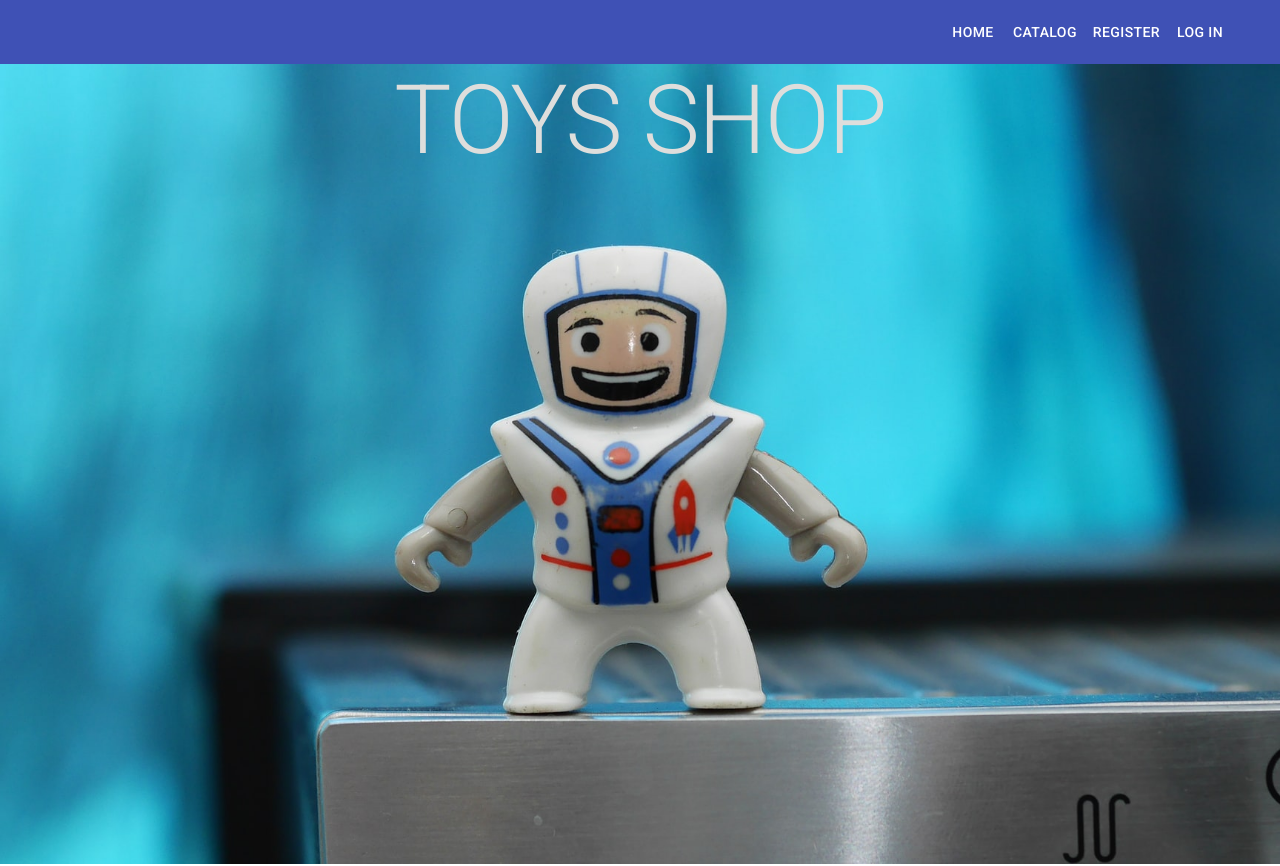
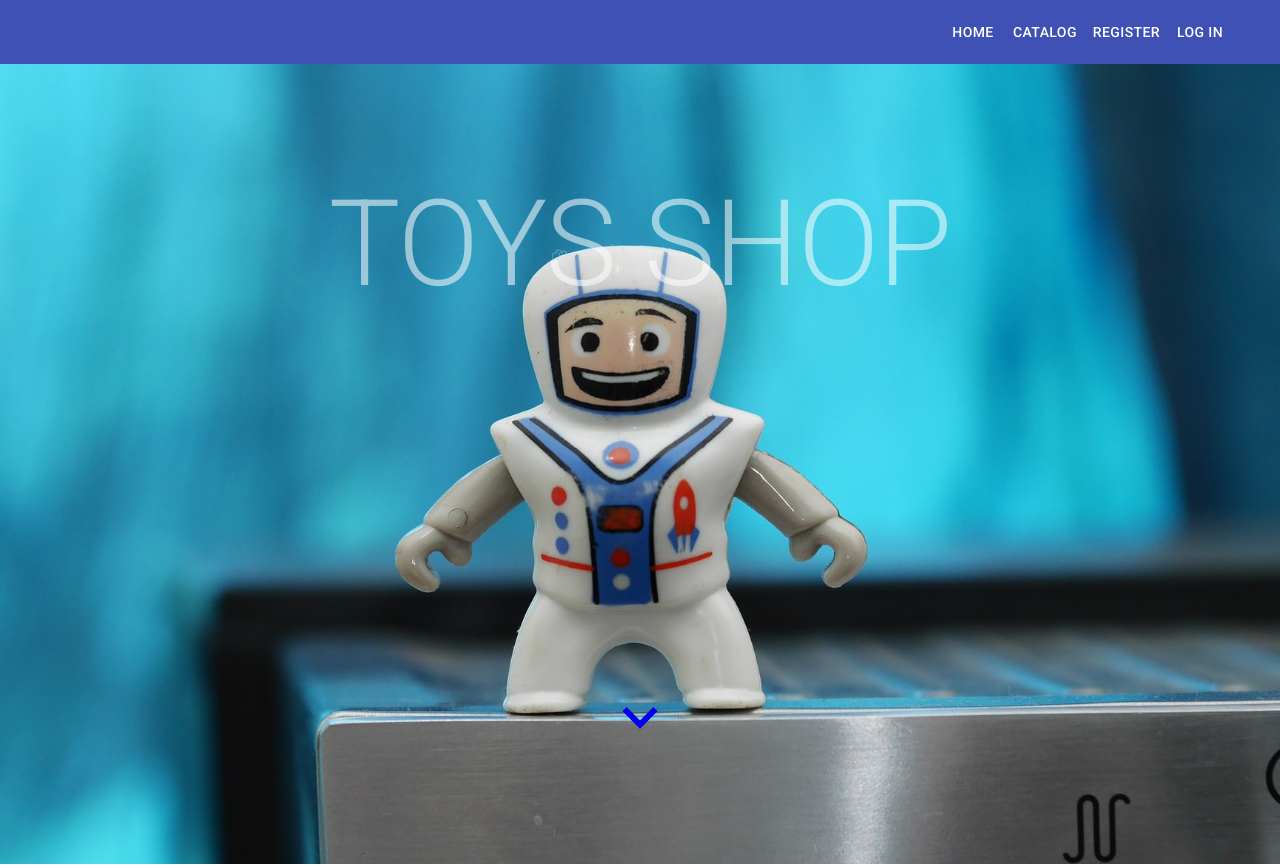
Before and after one commit to gridrising/toysapp_front, a React (Create React App) app: page / in a window 1280 px wide. Shown: the top 866 px of the page. Built offline with nearby package versions, Linux system fonts and the light colour scheme; no server answers.

Commit message:
modify toy page;redesign homepage;fix some bugs

```diff
--- a/package.json
+++ b/package.json
@@ -4,6 +4,7 @@
   "private": true,
   "dependencies": {
     "@material-ui/core": "^4.11.0",
+    "@material-ui/icons": "^4.9.1",
     "@material-ui/lab": "^4.0.0-alpha.56",
     "@testing-library/jest-dom": "^4.2.4",
     "@testing-library/react": "^9.5.0",
@@ -13,6 +14,7 @@
     "react": "^16.13.1",
     "react-dom": "^16.13.1",
     "react-redux": "^7.2.1",
+    "react-responsive-carousel": "^3.2.9",
     "react-router-dom": "^5.2.0",
     "react-scripts": "3.4.3",
     "redux": "^4.0.5",
--- a/src/components/CardComponent.jsx
+++ b/src/components/CardComponent.jsx
@@ -31,6 +31,10 @@ const useStyles = makeStyles({
     right: '0px',
     borderRadius: '0',
   },
+  cardText: {
+    overflow: 'hidden',
+    height: '60px',
+  },
 });
 
 function CardComponent(props) {
@@ -59,15 +63,19 @@ function CardComponent(props) {
             title="Contemplative Reptile"
           />
           <CardContent>
-            <Typography gutterBottom variant="h5" component="h2">
+
+            <Typography className={classes.cardText} gutterBottom variant="h5" component="h2">
               {title}
             </Typography>
-            <Typography variant="body2" color="textSecondary" component="p">
+
+            <Typography className={classes.cardText} variant="body2" color="textSecondary" component="p">
               {description}
             </Typography>
+
           </CardContent>
         </CardActionArea>
         <CardActions className={classes.cardAction}>
+
           <Typography gutterBottom variant="h6" component="h2">
             {`${price}$`}
           </Typography>
--- a/src/components/HomeBackground.jsx
+++ b/src/components/HomeBackground.jsx
@@ -1,26 +1,23 @@
 import React from 'react';
 import { makeStyles } from '@material-ui/core/styles';
-import { Box, Typography } from '@material-ui/core';
+import { Box } from '@material-ui/core';
 import background from '../img/background.jpg';
 
-const useStyle = makeStyles({
+const useStyle = makeStyles(() => ({
   homeBackground: {
     width: '100%',
     height: '100vh',
+    marginBottom: '40px',
     background: `url(${background}) no-repeat center /cover`,
-    marginBottom: '40px',
     color: '#dededc',
   },
-});
+
+}));
 
 const HomeBackground = () => {
   const classes = useStyle();
   return (
-    <Box className={classes.homeBackground}>
-      <Typography className={classes.headingText} variant="h1" align="center">
-        TOYS SHOP
-      </Typography>
-    </Box>
+    <Box className={classes.homeBackground} />
   );
 };
 
--- a/src/components/StatusMarker.jsx
+++ b/src/components/StatusMarker.jsx
@@ -5,6 +5,10 @@ const useStyles = makeStyles({
 
   statusButton: {
     maxWidth: '50px',
+    height: '40px',
+    display: 'flex',
+    justifyContent: 'center',
+    alignItems: 'center',
     margin: '5px 0',
     position: 'absolute',
     zIndex: '1000',
@@ -26,11 +30,12 @@ const useStyles = makeStyles({
     margin: '5px 0',
     borderRadius: '0',
     color: '#fff',
-    padding: '4px 10px',
+    padding: '2px 4px',
     backgroundColor: '#f50057',
     fontFamily: "'Roboto', 'Helvetica', 'Arial', 'sans-serif'",
-    fontWeight: '500',
-    lineHeight: '1.40',
+    fontWeight: '450',
+    fontSize: '14px',
+    lineHeight: '1.30',
     textAlign: 'center',
     letterSpacing: '0.02857em',
     textTransform: 'uppercase',
--- a/src/components/TableComponent.jsx
+++ b/src/components/TableComponent.jsx
@@ -2,6 +2,8 @@ import React, { useEffect } from 'react';
 import MaterialTable from 'material-table';
 import { connect } from 'react-redux';
 import { makeStyles } from '@material-ui/core/styles';
+import { Link } from 'react-router-dom';
+import { TextField } from '@material-ui/core';
 import {
   getToysTable,
   addToyTable,
@@ -42,12 +44,26 @@ const MaterialTableDemo = (props) => {
       {
         title: 'Avatar',
         field: 'imageUrl',
+        editComponent: (imageProps) => {
+          console.log(imageProps);
+         return(
+         <TextField
+            label="Images"
+            multiline
+            rowsMax={4}
+            value={ typeof imageProps.value === "object" ? imageProps.value.join("\n") : imageProps.value}
+            onChange={(e) => imageProps.onChange(e.target.value)}
+          />
+         )
+        },
         render: (rowData) => (
-          <img
-            src={rowData.imageUrl}
-            alt=""
-            style={{ width: 40, borderRadius: '50%' }}
-          />
+          <Link to={`/toypage/${rowData._id}`}>
+            <img
+              src={rowData.imageUrl[0]}
+              alt=""
+              style={{ width: 40, borderRadius: '50%' }}
+            />
+          </Link>
         ),
       },
       {
@@ -81,6 +97,7 @@ const MaterialTableDemo = (props) => {
     <MaterialTable
       title="Editable Example"
       options={{
+        actionsColumnIndex: -1,
         cellStyle: { align: 'center' },
         headerStyle: { align: 'center' },
       }}
@@ -89,12 +106,15 @@ const MaterialTableDemo = (props) => {
       editable={{
         onRowAdd: (newData) => new Promise(async (resolve) => {
           resolve();
-          await addToyTable(newData);
+          const newDataWithImageUrls = newData.imageUrl ? {...newData,imageUrl:newData.imageUrl?.split('\n')} : newData;
+          console.log(newDataWithImageUrls);
+          await addToyTable(newDataWithImageUrls)
         }),
         onRowUpdate: (newData) => new Promise(async (resolve) => {
           resolve();
-
-          await updateToyTable(newData);
+          const newDataWithImageUrls = newData.imageUrl ? {...newData,imageUrl:newData.imageUrl?.split('\n')} : newData;
+          console.log(newDataWithImageUrls);
+          await updateToyTable(newDataWithImageUrls);
         }),
         onRowDelete: (oldData) => new Promise(async (resolve) => {
           resolve();
--- a/src/index.css
+++ b/src/index.css
@@ -1,3 +1,7 @@
+html {
+  scroll-behavior: smooth;
+}
+
 body {
   margin: 0;
   font-family: -apple-system, BlinkMacSystemFont, 'Segoe UI', 'Roboto', 'Oxygen',
--- a/src/pages/catalogPage/CatalogPage.jsx
+++ b/src/pages/catalogPage/CatalogPage.jsx
@@ -22,6 +22,7 @@ const CatalogPage = (props) => {
   useEffect(() => {
     getToys();
   }, [getToys]);
+
   return (
     (!isLoading) ? (
       <div className={classes.cardsContainer}>
@@ -31,10 +32,10 @@ const CatalogPage = (props) => {
               <CardComponent
                 id={toy._id}
                 title={toy.title}
-                imageURL={toy.imageUrl}
+                imageURL={toy.imageUrl[0]}
                 description={toy.body}
                 price={toy.price}
-                status="Top sales"
+                status={toy.status.includes('Sale') ? 'Sale' : toy.status.includes('Top sales') ? 'Top sales' : toy.status.includes('New') ? 'New' : ''}
               />
             </Grid>
           ))}
--- a/src/pages/home/HomePage.jsx
+++ b/src/pages/home/HomePage.jsx
@@ -1,20 +1,50 @@
 import React, { useEffect } from 'react';
 import {
-  Grid, makeStyles, Typography, Container, CircularProgress,
+  Grid, makeStyles, Typography, Container, CircularProgress, SvgIcon,
 } from '@material-ui/core';
 import { connect } from 'react-redux';
+import KeyboardArrowDownIcon from '@material-ui/icons/KeyboardArrowDown';
 import CardComponent from '../../components/CardComponent';
 import HomeBackground from '../../components/HomeBackground';
-
 import { getToys } from '../../redux/action/actions';
 
-const useStyle = makeStyles(() => ({
+const useStyle = makeStyles((theme) => ({
   cards: {
     maxWidth: '80%',
   },
   cardsContainer: {
     display: 'flex',
     justifyContent: 'center',
+  },
+  headingArrowPositioning: {
+    position: 'absolute',
+    maxWidth: '100%',
+    margin: 'auto',
+    height: '100vh',
+    marginBottom: '40px',
+    display: 'flex',
+    flexDirection: 'column',
+    justifyContent: 'space-around',
+    alignItems: 'center',
+  },
+  headingText: {
+    color: 'white',
+    opacity: '55%',
+    [theme.breakpoints.up('md')]: {
+      fontSize: '120px',
+    },
+  },
+  arrowDown: {
+    marginTop: '150px',
+    fontSize: '70px',
+  },
+  scroll: {
+    overflowY: 'scroll',
+    display: 'block',
+    scrollBehavior: 'smooth',
+  },
+  linkArrowDown: {
+    textDecoration: 'none',
   },
 }));
 
@@ -26,15 +56,35 @@ const HomePage = (props) => {
   }, [getToys]);
   return toysIsLoading ? (
     <>
+      <Typography className={classes.headingText} variant="h2" align="center">
+        TOYS SHOP
+      </Typography>
       <HomeBackground />
       <Container align="center"><CircularProgress /></Container>
     </>
   ) : (
     <>
+
+      <Container className={classes.headingArrowPositioning}>
+        <Typography className={classes.headingText} variant="h2" align="center">
+          TOYS SHOP
+        </Typography>
+
+        <a href="#cardsContainer" className={classes.linkArrowDown}>
+          <span>
+            <SvgIcon className={classes.arrowDown}><KeyboardArrowDownIcon /></SvgIcon>
+          </span>
+        </a>
+
+      </Container>
+
       <HomeBackground />
+
+      <scroll-page className={classes.scroll} id="cardsContainer" />
       <Typography variant="h3" align="center" gutterBottom>
         Top sales
       </Typography>
+
       <div className={classes.cardsContainer}>
         <Grid className={classes.cards} container justify="center" spacing={3}>
           {toys.map((toy) => (toy.status.includes('Top sales') ? (
@@ -42,7 +92,7 @@ const HomePage = (props) => {
               <CardComponent
                 id={toy._id}
                 title={toy.title}
-                imageURL={toy.imageUrl}
+                imageURL={toy.imageUrl[0]}
                 description={toy.body}
                 price={toy.price}
                 status="Top sales"
--- a/src/redux/action/actions.jsx
+++ b/src/redux/action/actions.jsx
@@ -36,7 +36,9 @@ export const getToy = (id) => async (dispatch) => {
   try {
     dispatch({ type: LOADING_SINGLE });
     const { data } = await axios.get(`http://localhost:3000/toypage/${id}`);
+
     dispatch({ type: LOADING_TOY_SUCCESS, payload: data });
+    return data;
   } catch (err) {
     console.log(err, LOADING_TOY_FAILED);
   }
```
Also changed, not shown: src/pages/toyPage/ToyPage.jsx (+45 -12 lines), 1 other file (tests, documents, lock files or other folders).
